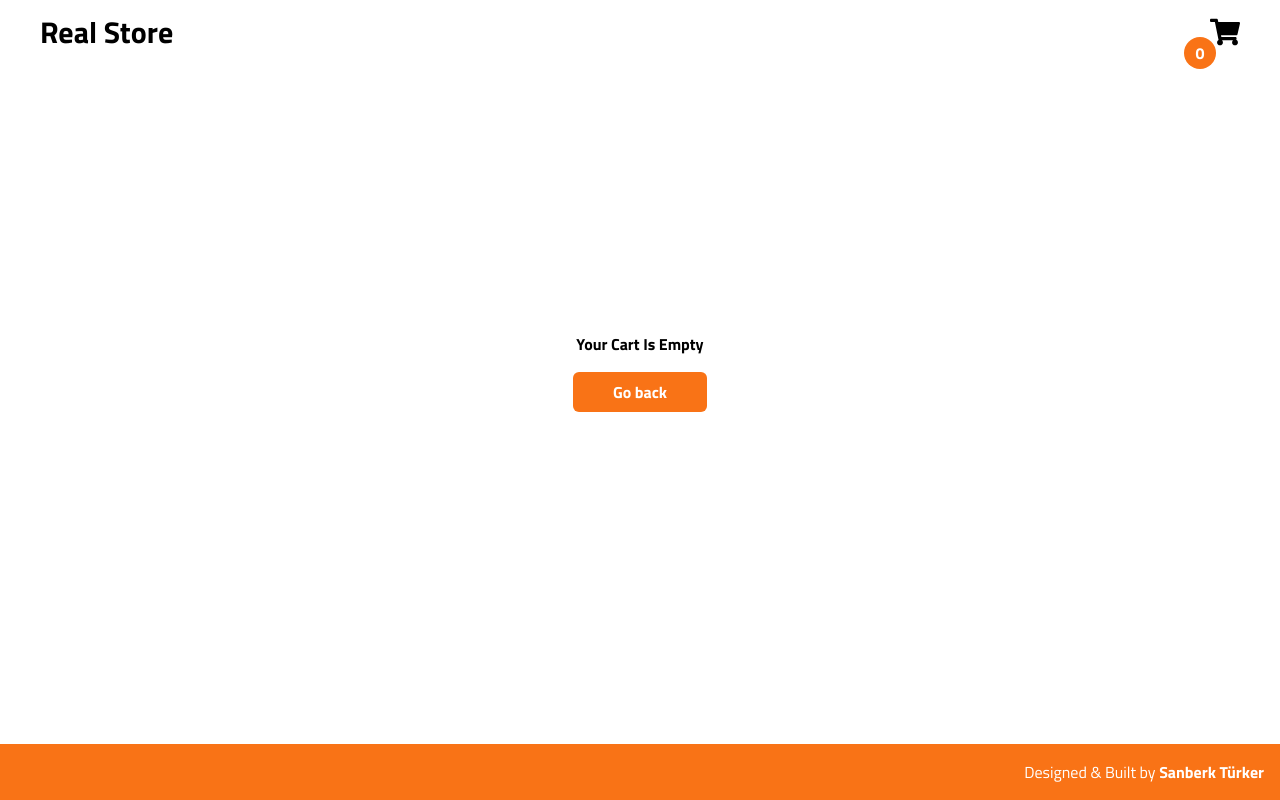
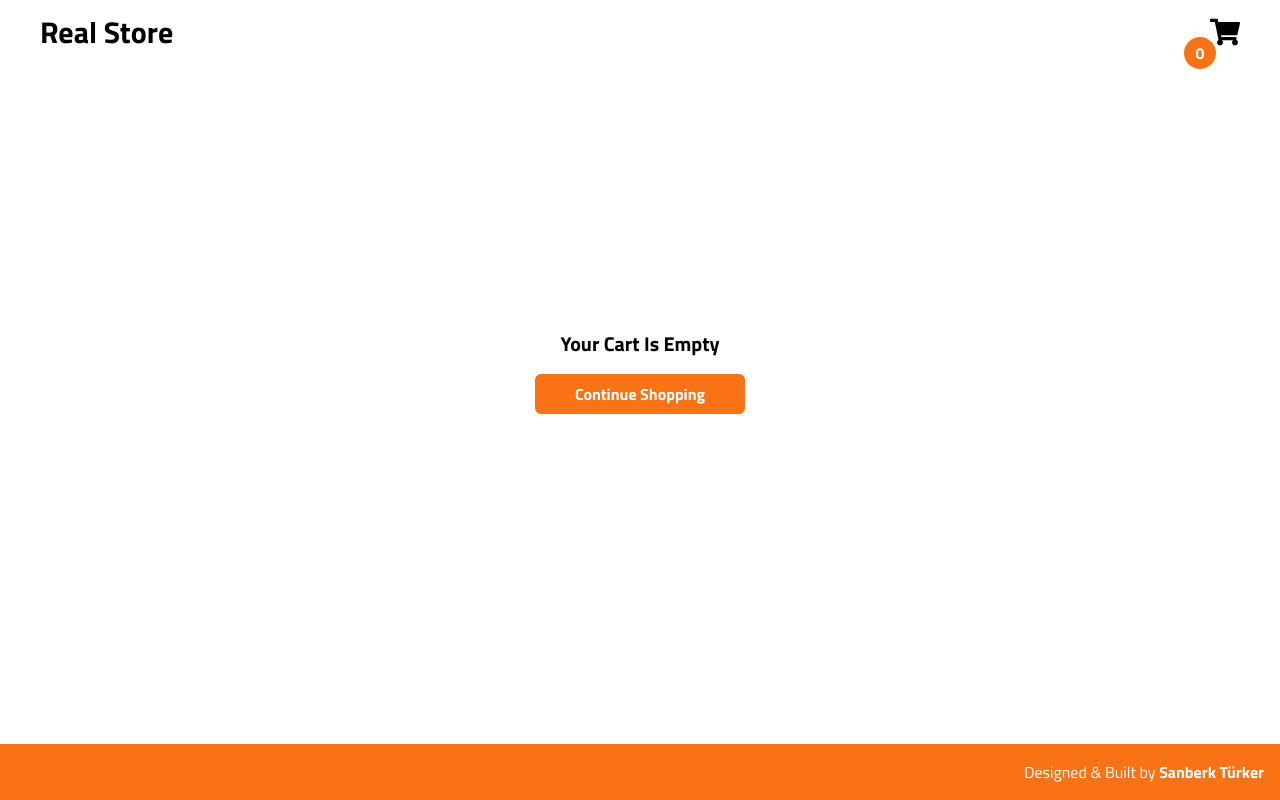
Before and after one commit to sanberkHax/real-store, a Next.js app: page /cart in a window 1280 px wide. Built offline with nearby package versions, Linux system fonts and the light colour scheme.

Commit message:
Update empty cart warnings

```diff
--- a/pages/cart.tsx
+++ b/pages/cart.tsx
@@ -20,8 +20,8 @@ export default function Cart() {
     <main className="flex-1 px-2 sm:px-4 md:px-8 lg:px-10 xl:px-24 py-8 flex flex-col gap-4 mt-10">
       {cart.length === 0 ? (
         <div className="flex flex-col gap-4 items-center justify-center m-auto">
-          <p className="font-bold">Your Cart Is Empty</p>
-          <Button text="Go back" onClick={goBackHandler} />
+          <h1 className="font-bold text-xl">Your Cart Is Empty</h1>
+          <Button text="Continue Shopping" onClick={goBackHandler} />
         </div>
       ) : (
         <div className="flex gap-10 m-auto h-full">
--- a/pages/checkout.tsx
+++ b/pages/checkout.tsx
@@ -14,11 +14,11 @@ export default function Checkout() {
   };
 
   return (
-    <main className="flex-1 px-20 sm:px-4 md:px-8 lg:px-10 xl:px-24 py-8 flex flex-col justify-center items-center gap-4 sm:gap-10">
+    <main className="flex-1 px-4 md:px-8 lg:px-10 xl:px-24 py-8 flex flex-col justify-center items-center gap-4 sm:gap-10">
       {cart.length === 0 ? (
         <div className="flex flex-col gap-4 items-center justify-center m-auto">
-          <p className="font-bold">Your Cart Is Empty</p>
-          <Button text="Go back" onClick={goBackHandler} />
+          <h1 className="font-bold text-xl">Your Cart Is Empty</h1>
+          <Button text="Continue Shopping" onClick={goBackHandler} />
         </div>
       ) : (
         <>
--- a/tailwind.config.js
+++ b/tailwind.config.js
@@ -15,7 +15,7 @@ module.exports = {
         },
       },
       animation: {
-        colorShift: 'colorShift 600ms ease-in-out',
+        colorShift: 'colorShift 1s ease-in-out',
       },
     },
   },
```
